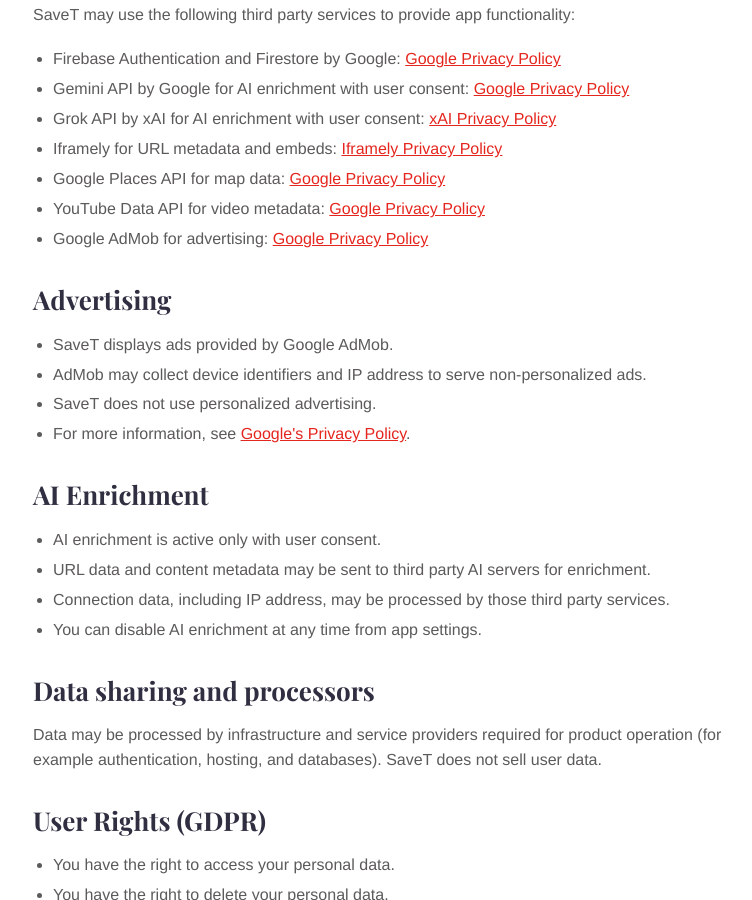
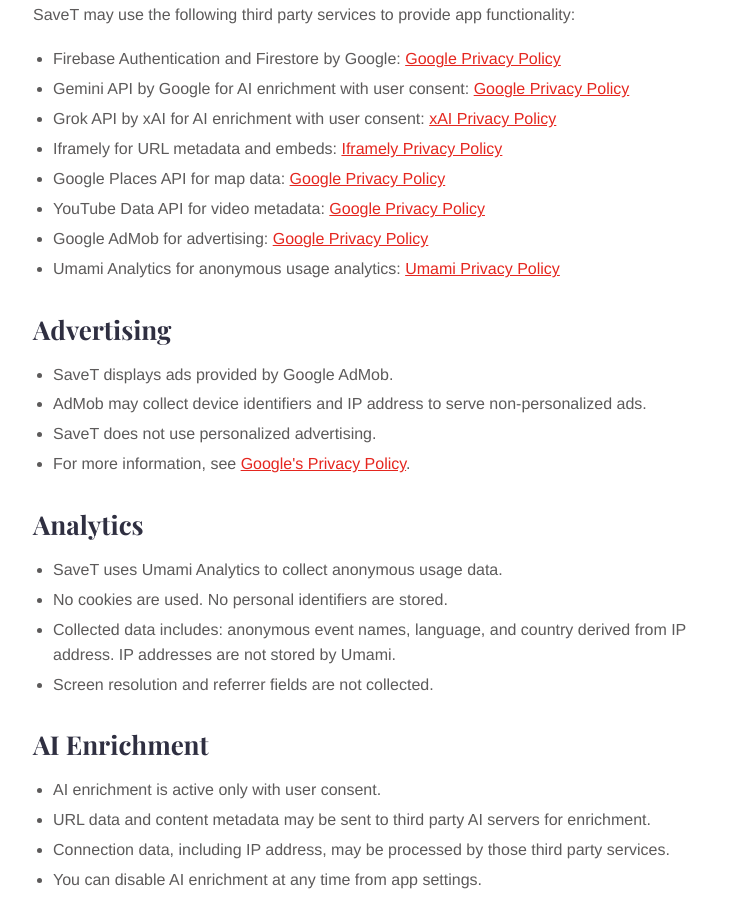
Before and after one commit to mgonnacrusht/mgonnacrusht.github.io, a Jekyll site: the page built from savet-legal-privacy.html, in a window 1280 px wide and 900 px high, scrolled down 1091 px. Shown: the whole window, without its empty margins (262-1014 px from the left). Built offline with Jekyll 4.4.1, drawn with Linux system fonts in a browser that asks for light colours.

Commit message:
Update savet-legal-privacy.html

```diff
--- a/savet-legal-privacy.html
+++ b/savet-legal-privacy.html
@@ -44,6 +44,7 @@
   <li>Google Places API for map data: <a href="https://policies.google.com/privacy">Google Privacy Policy</a></li>
   <li>YouTube Data API for video metadata: <a href="https://policies.google.com/privacy">Google Privacy Policy</a></li>
   <li>Google AdMob for advertising: <a href="https://policies.google.com/privacy">Google Privacy Policy</a></li>
+  <li>Umami Analytics for anonymous usage analytics: <a href="https://umami.is/privacy">Umami Privacy Policy</a></li>
 </ul>
 
 <h2>Advertising</h2>
@@ -52,6 +53,14 @@
   <li>AdMob may collect device identifiers and IP address to serve non-personalized ads.</li>
   <li>SaveT does not use personalized advertising.</li>
   <li>For more information, see <a href="https://policies.google.com/privacy">Google's Privacy Policy</a>.</li>
+</ul>
+
+<h2>Analytics</h2>
+<ul>
+  <li>SaveT uses Umami Analytics to collect anonymous usage data.</li>
+  <li>No cookies are used. No personal identifiers are stored.</li>
+  <li>Collected data includes: anonymous event names, language, and country derived from IP address. IP addresses are not stored by Umami.</li>
+  <li>Screen resolution and referrer fields are not collected.</li>
 </ul>
 
 <h2>AI Enrichment</h2>
```
